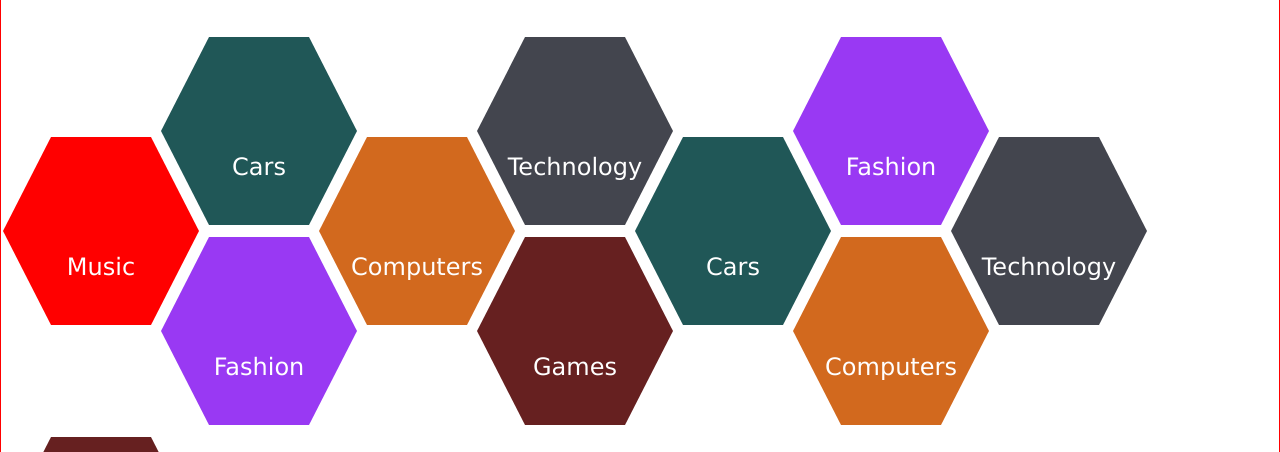
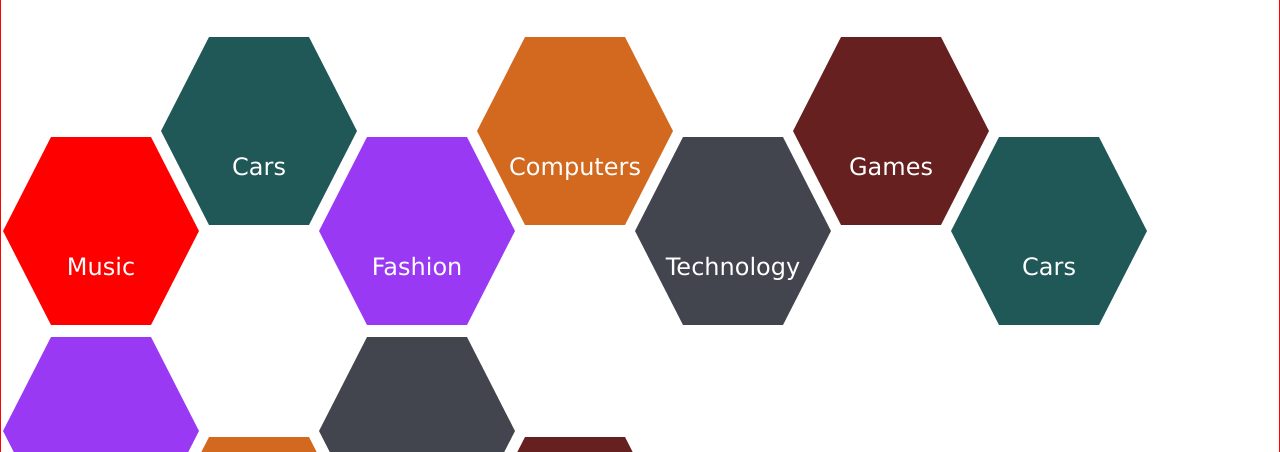
Before and after one commit to sirQuiz/test_task, a plain HTML site: page index.html in a window 1280 px wide. Shown: the part 334-786 px from the top of the page. Drawn offline with Linux system fonts and the light colour scheme.

Commit message:
removed hexagons columns. try to add class to hexagons on index

```diff
--- a/index.html
+++ b/index.html
@@ -23,14 +23,14 @@
 
                         <!-- <div class="hexagons-wrapper"> -->
                             <div class="hexagons js-hexagons">
-                                <div class="hexagon-column js-hexagon-column">
+                                <!-- <div class="hexagon-column js-hexagon-column"> -->
                                     <div class="hexagon hexagon--music js-hexagon">
 
                                         <span class="hexagon__title">Music</span>
                                     </div>
-                                </div>
+                                <!-- </div> -->
 
-                                <div class="hexagon-column js-hexagon-column">
+                                <!-- <div class="hexagon-column js-hexagon-column"> -->
                                     <div class="hexagon hexagon--cars js-hexagon">
 
                                         <span class="hexagon__title">Cars</span>
@@ -40,16 +40,16 @@
 
                                         <span class="hexagon__title">Fashion</span>
                                     </div>
-                                </div>
+                                <!-- </div> -->
 
-                                <div class="hexagon-column js-hexagon-column">
+                                <!-- <div class="hexagon-column js-hexagon-column"> -->
                                     <div class="hexagon hexagon--computers js-hexagon">
 
                                         <span class="hexagon__title">Computers</span>
                                     </div>
-                                </div>
+                                <!-- </div> -->
 
-                                <div class="hexagon-column js-hexagon-column">
+                                <!-- <div class="hexagon-column js-hexagon-column"> -->
                                     <div class="hexagon hexagon--technology js-hexagon">
 
                                         <span class="hexagon__title">Technology</span>
@@ -59,16 +59,16 @@
 
                                         <span class="hexagon__title">Games</span>
                                     </div>
-                                </div>
+                                <!-- </div> -->
 
-                                <div class="hexagon-column js-hexagon-column">
+                                <!-- <div class="hexagon-column js-hexagon-column"> -->
                                     <div class="hexagon hexagon--cars js-hexagon">
 
                                         <span class="hexagon__title">Cars</span>
                                     </div>
-                                </div>
+                                <!-- </div> -->
 
-                                <div class="hexagon-column js-hexagon-column">
+                                <!-- <div class="hexagon-column js-hexagon-column"> -->
                                     <div class="hexagon hexagon--fashion js-hexagon">
 
                                         <span class="hexagon__title">Fashion</span>
@@ -78,21 +78,21 @@
 
                                         <span class="hexagon__title">Computers</span>
                                     </div>
-                                </div>
+                                <!-- </div> -->
 
-                                <div class="hexagon-column js-hexagon-column">
+                                <!-- <div class="hexagon-column js-hexagon-column"> -->
                                     <div class="hexagon hexagon--technology js-hexagon">
 
                                         <span class="hexagon__title">Technology</span>
                                     </div>
-                                </div>
+                                <!-- </div> -->
 
-                                <div class="hexagon-column js-hexagon-column">
+                                <!-- <div class="hexagon-column js-hexagon-column"> -->
                                     <div class="hexagon hexagon--games js-hexagon">
 
                                         <span class="hexagon__title">Games</span>
                                     </div>
-                                </div>
+                                <!-- </div> -->
                             </div>
                         <!-- </div> -->
                     </div>
--- a/script.js
+++ b/script.js
@@ -1,12 +1,21 @@
 (function() {
     const hexagonsWrapper = document.querySelector(".js-hexagons"),
-          hexagonsColumns = document.querySelectorAll(".js-hexagon-column"),
           hexagons        = document.querySelectorAll(".js-hexagon");
 
-        window.addEventListener('resize', function(event) {
-            if(hexagonsWrapper.offsetWidth > window.offsetWidth) {
+        const hexaGrid = () => {
+            hexagons.forEach((item, index) => {
+                if(index%2 == 0) {
+                    item.classList.add("hexagon--toped");
+                }
+                console.log(index);
+                console.log(item);
+            });
+        };
+        hexaGrid();
 
-            }
+
+          window.addEventListener('resize', (event) => {
+
         });
 
 }());
--- a/style.css
+++ b/style.css
@@ -172,21 +172,18 @@ h6 {
 	/* height: 410px; */
 }
 
-.hexagon-column:nth-child(2n+1) .hexagon {
+.hexagon {
+	position: relative;
+	width: 200px;
+	height: 200px;
+	margin-left: -42px;
+	clip-path: polygon(25% 3%, 75% 3%, 99% 50%, 75% 97%, 25% 97%, 1% 50%);
+}
+
+.hexagon--toped {
 	margin-top: 100px;
 }
 
-.hexagon-column {
-	margin-left: -42px;
-}
-
-.hexagon {
-	position: relative;
-	/* display: inline-block; */
-	width: 200px;
-	height: 200px;
-	clip-path: polygon(25% 3%, 75% 3%, 99% 50%, 75% 97%, 25% 97%, 1% 50%);
-}
 
 .hexagon__title {
 	position: absolute;
```
